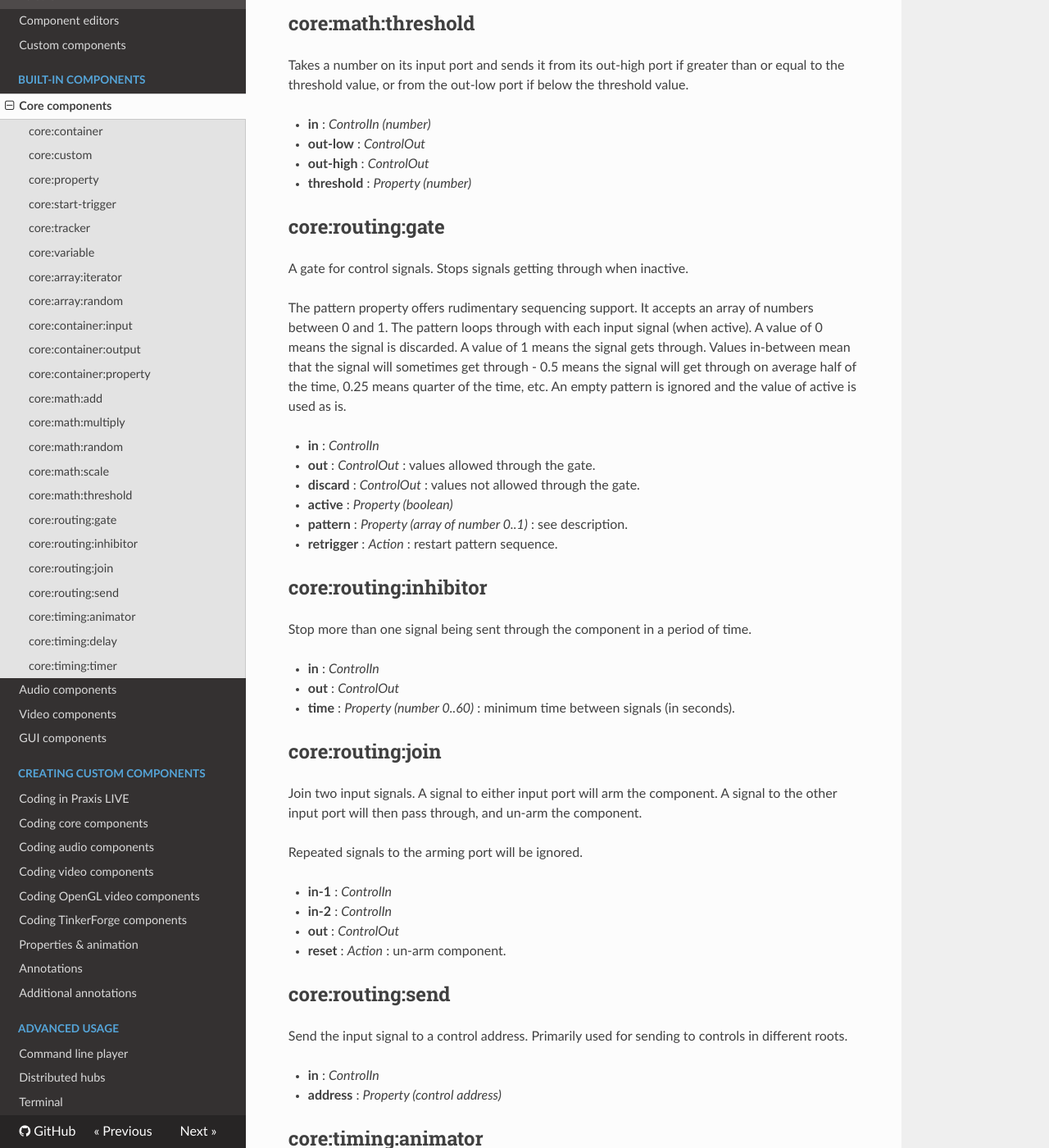
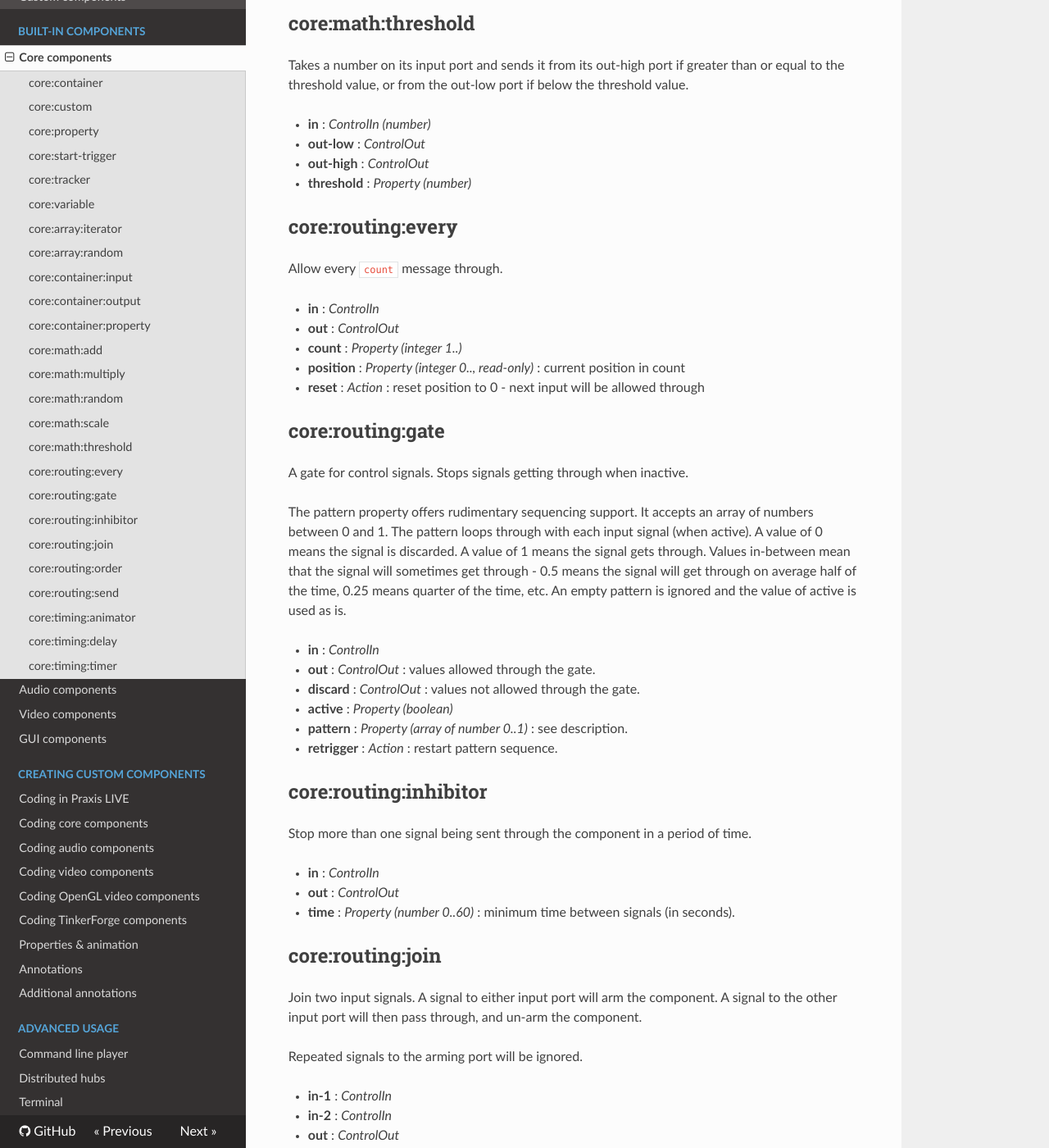
Before and after one commit to praxis-live/support, an MkDocs documentation site: the page built from docs/components-core.md, in a window 1280 px wide and 1400 px high, scrolled down 3227 px. Shown: the whole window at 82% size. Built offline with MkDocs 1.6.1, drawn with Linux system fonts in a browser that asks for light colours; nearby versions of some CDN libraries; old or Windows-style settings are respelled for this version of MkDocs; some of the changed text lies outside the part shown.

Commit message:
Add information on core:routing:every and core:routing:order

```diff
--- a/docs/components-core.md
+++ b/docs/components-core.md
@@ -124,6 +124,16 @@ Takes a number on its input port and sends it from its out-high port if greater
 - **out-high** : _ControlOut_
 - **threshold** : _Property (number)_
 
+## core:routing:every
+
+Allow every `count` message through.
+
+- **in** : _ControlIn_
+- **out** : _ControlOut_
+- **count** : _Property (integer 1..)_
+- **position** : _Property (integer 0.., read-only)_ : current position in count
+- **reset** : _Action_ : reset position to 0 - next input will be allowed through
+
 ## core:routing:gate
 
 A gate for control signals. Stops signals getting through when inactive.
@@ -155,6 +165,14 @@ Repeated signals to the arming port will be ignored.
 - **in-2** : _ControlIn_
 - **out** : _ControlOut_
 - **reset** : _Action_ : un-arm component.
+
+## core:routing:order
+
+Send input to all ports connected to `out-1` before `out-2`.
+
+- **in** : _ControlIn_
+- **out-1** : _ControlOut_
+- **out-2** : _ControlOut_
 
 ## core:routing:send
 
```
